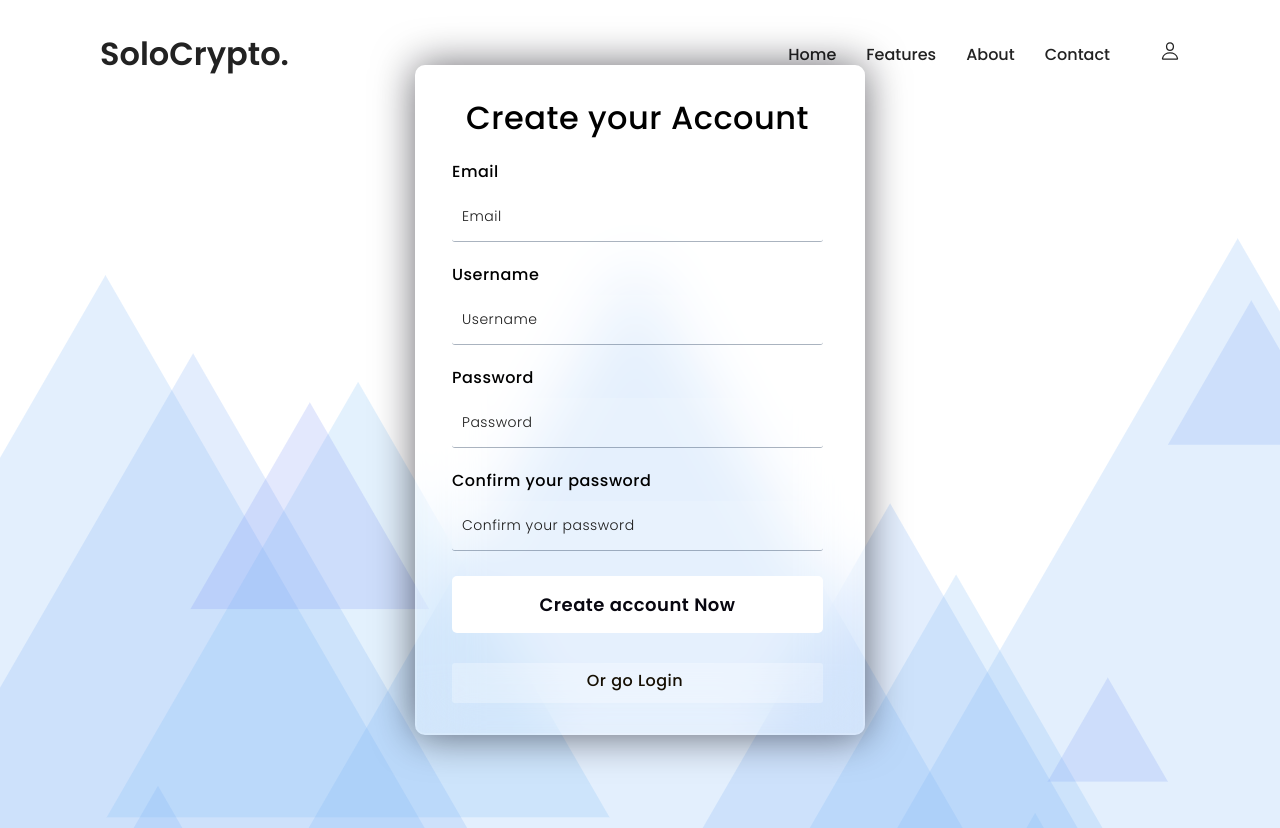
After one commit to CarlosDevlpr/SoloCrypto, a Flask app: page /register in a window 1280 px wide. The commit adds this page. Run offline with Flask 2, Linux system fonts and the light colour scheme; some web fonts are replaced.

Commit message:
Login and Register Pages

```diff
--- a/source/routes.py
+++ b/source/routes.py
@@ -1,12 +1,21 @@
-from flask import render_template
+from flask import render_template, redirect, request, url_for, flash
 from source import app, cryptoSearch, request
 
 
 @app.route('/', methods=['GET', 'POST'])
-def form_example():
+def home():
     if request.method == 'POST':
         crypto = str(request.form.get('crypto')).lower()
         currency = str(request.form.get('fiats'))
         cryptodict = cryptoSearch(crypto, currency)
         return render_template('searchresult.html', cryptodict = cryptodict)
     return render_template('home.html')
+
+
+@app.route('/login', methods=['GET', 'POST'])
+def login():
+    return render_template('login.html')
+
+@app.route('/register', methods=['GET', 'POST'])
+def register():
+    return render_template('register.html')
--- a/source/static/css/Banner.css
+++ b/source/static/css/Banner.css
@@ -1,3 +1,5 @@
+@import url('https://fonts.googleapis.com/css2?family=Poppins:wght@300;500;600&amp;display=swap');
+
 .banner
 {
   position: relative;
@@ -36,6 +38,7 @@
   position: relative;
   color: #fff;
   font-size: 6em;
+  font-family: 'Poppins';
   text-align: center;
 }
 .btn
--- a/source/static/css/PublicHeader.css
+++ b/source/static/css/PublicHeader.css
@@ -1,3 +1,4 @@
+
 header
 {
   position: relative;
--- /dev/null
+++ b/source/static/css/RegisterForm.css
@@ -0,0 +1,116 @@
+@import url('https://fonts.googleapis.com/css2?family=Poppins:wght@300;500;600&amp;display=swap');
+
+section{
+    height: 90vh;
+    background-image: url("../img/bgloginregister.png")
+}
+
+form {
+    height: 670px;
+    width: 450px;
+    background-color: rgba(255, 255, 255, 0.1);
+    position: absolute;
+    transform: translate(-50%, -50%);
+    top: 50%;
+    left: 50%;
+    border-radius: 10px;
+    backdrop-filter: blur(30px);
+    -webkit-backdrop-filter: blur(30px);
+    border: 2px solid rgba(255, 255, 255, 0.13);
+    box-shadow: 0 0 40px rgba(8, 7, 16, 0.6);
+    padding: 0px 40px 35px 35px;
+    overflow: hidden;
+  }
+
+  form * {
+    font-family: "Poppins", sans-serif;
+    color: #000000;
+    letter-spacing: 0.5px;
+    outline: none;
+    border: none;
+  }
+
+  @media (prefers-color-scheme: dark) {
+    form * {
+      color: #ffffff;
+    }
+  }
+
+  form h3 {
+    font-size: 32px;
+    font-weight: 500;
+    line-height: 42px;
+    text-align: center;
+    margin-top: 30px;
+  }
+
+  label {
+    display: block;
+    margin-top: 20px;
+    font-size: 16px;
+    font-weight: 500;
+  }
+  input {
+    border-bottom: 1px solid hsla(214, 37%, 28%, 0.404) ;
+    display: block;
+    height: 50px;
+    width: 100%;
+    background-color: rgba(255, 255, 255, 0.1);
+    border: 1px solid rgba();
+    border-radius: 3px;
+    padding: 0 10px;
+    margin-top: 8px;
+    font-size: 14px;
+    font-weight: 300;
+  }
+
+  ::placeholder {
+    color: #1b1b1b;
+  }
+
+  @media (prefers-color-scheme: dark) {
+    ::placeholder {
+      color: #e5e5e5;
+    }
+  }
+
+  button {
+    margin-top: 25px;
+    width: 100%;
+    background-color: #ffffff;
+    color: #080710;
+    padding: 15px 0;
+    font-size: 18px;
+    font-weight: 600;
+    border-radius: 5px;
+    cursor: pointer;
+  }
+  .footer {
+    margin-top: 30px;
+    display: flex;
+  }
+  .footer a {
+    background: red;
+    width: 100%;
+    border-radius: 3px;
+    padding: 5px 10px 10px 5px;
+    background-color: rgba(255, 255, 255, 0.27);
+    color: #150f03;
+    text-align: center;
+    text-decoration-line: none;
+  }
+
+  @media (prefers-color-scheme: dark) {
+    .footer a {
+      color: #eaf0fb;
+    }
+
+    body {
+      background: #000;
+    }
+  }
+
+  .footer a:hover {
+    background-color: rgba(255, 255, 255, 0.47);
+    cursor: pointer;
+  }
--- a/source/static/css/style.css
+++ b/source/static/css/style.css
@@ -1,8 +1,7 @@
-@import url('https://fonts.googleapis.com/css2?family=Ubuntu:wght@300;400;500;700&display=swap');
 *
 {
   margin: 0;
   padding: 0;
   box-sizing: border-box;
-  font-family: 'Ubuntu', sans-serif;
+  font-family: 'Poppins', sans-serif;
 }
--- a/source/templates/PublicHeader.html
+++ b/source/templates/PublicHeader.html
@@ -1,7 +1,7 @@
 <link rel="stylesheet" href="../static/css/PublicHeader.css">
 
 <header>
-    <a href="#" class="logo">SoloCrypto.</a>
+    <a href="{{ url_for('home') }}" class="logo">SoloCrypto.</a>
     <div class="group">
       <ul class="navigation">
         <li><a href="#">Home</a></li>
@@ -10,7 +10,7 @@
         <li><a href="#">Contact</a></li>
       </ul>
       <ul class="action">
-        <li><a href="#"><ion-icon name="person-outline"></ion-icon></a></li>
+        <li><a href="{{ url_for('login') }}"><ion-icon name="person-outline"></ion-icon></a></li>
         <div class="menuToggle">
           <ion-icon name="menu-outline"></ion-icon>
           <ion-icon name="close-outline"></ion-icon>
--- /dev/null
+++ b/source/templates/register.html
@@ -0,0 +1,25 @@
+{% include 'base.html' %}
+
+{% block head %}
+  <link rel="stylesheet" href="../static/css/RegisterForm.css">
+{% endblock %}
+
+{% block body %}
+<section>
+  <form>
+      <h3>Create your Account</h3>
+      <label for="email">Email</label>
+        <input type="text" placeholder="Email" id="email">
+      <label for="username">Username</label>
+        <input type="text" placeholder="Username" id="username">
+      <label for="password">Password</label>
+          <input type="password" placeholder="Password" id="password">
+      <label for="conmfirm_password">Confirm your password</label>
+          <input type="password" placeholder="Confirm your password" id="confirm_password">
+      <button>Create account Now</button>
+      <div class="footer">
+        <a href="{{ url_for('login') }}" class="go">Or go Login</a>
+      </div>
+  </form>
+</section>
+  {% endblock %}
```
Also changed, not shown: source/static/css/LoginForm.css (added, +97 -0 lines), source/templates/LoggedHeader.html (added, +72 -0 lines), source/templates/login.html (added, +25 -0 lines), source/static/img/bgloginregister.png (added), 1 other file.
